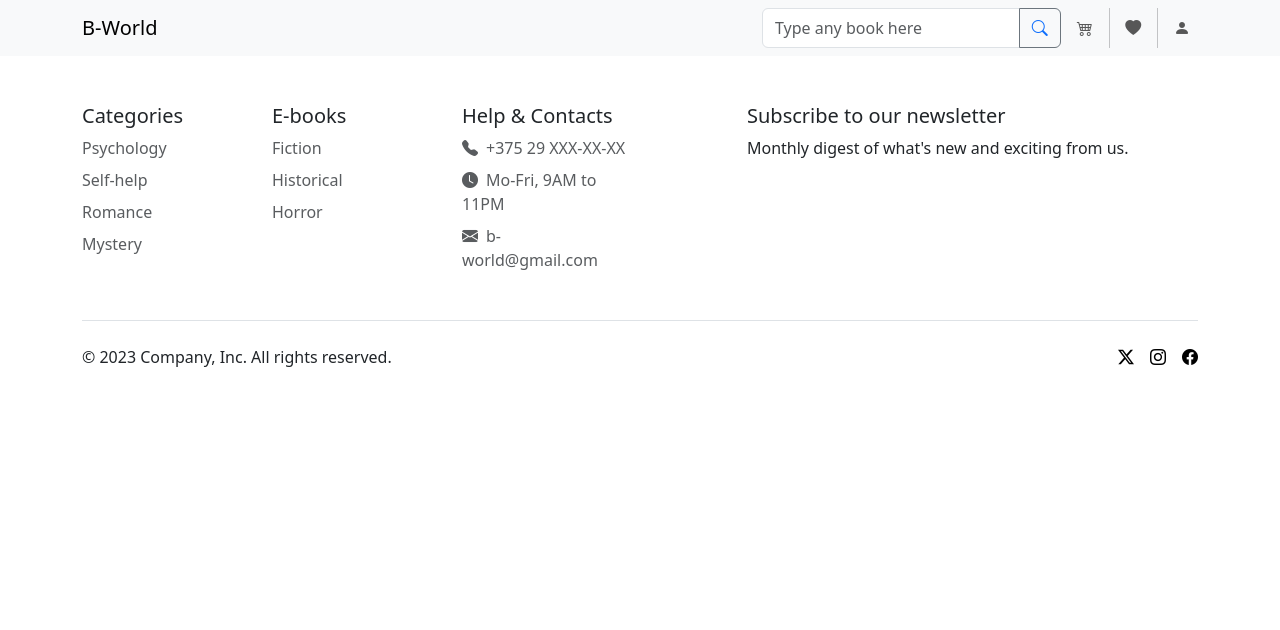
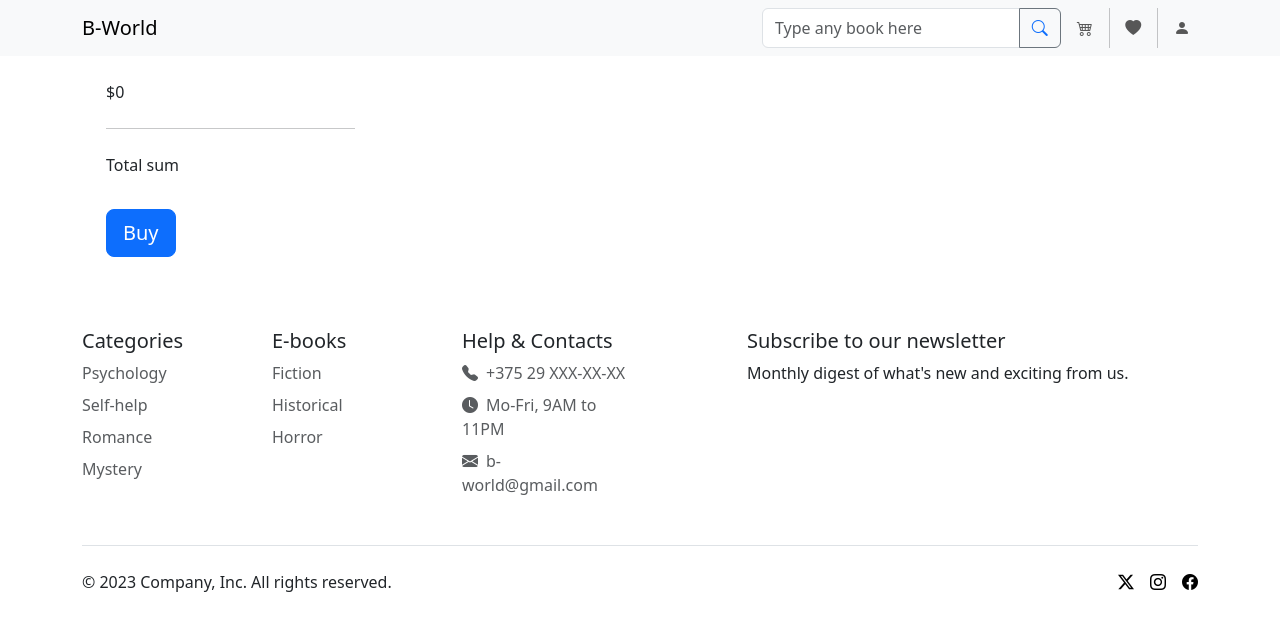
Before and after one commit to dromomania/bookstore, a React (Create React App) app in the folder bookshop/: page /cart in a window 1280 px wide. Shown: the top 630 px of the page. Built offline with nearby package versions, Linux system fonts and the light colour scheme.

Commit message:
feat: added total sum in cart

```diff
--- a/bookshop/src/components/CartItem/CartItem.tsx
+++ b/bookshop/src/components/CartItem/CartItem.tsx
@@ -49,7 +49,7 @@ const CartItem = (props: ICartItem) => {
                 <MDBTableHead>
                   <tr>
                     <th scope="col" className="h5">
-                      Shopping Bag
+
                     </th>
                     <th scope="col"></th>
                     <th scope="col">Quantity</th>
@@ -105,48 +105,6 @@ const CartItem = (props: ICartItem) => {
                 </MDBTableBody>
               </MDBTable>
             </MDBCol>
-            <MDBCard
-              className="shadow-2-strong mb-5 mb-lg-0"
-              style={{ borderRadius: "16px" }}
-            >
-              <MDBCardBody className="p-4">
-                <MDBRow>
-                  <MDBCol lg="4" xl="3">
-                    <div
-                      className="d-flex justify-content-between"
-                      style={{ fontWeight: "500" }}
-                    >
-                      <p className="mb-2">Subtotal</p>
-                      <p className="mb-2">$23.49</p>
-                    </div>
-
-                    <div
-                      className="d-flex justify-content-between"
-                      style={{ fontWeight: "500" }}
-                    >
-                      <p className="mb-0">$2.99</p>
-                    </div>
-
-                    <hr className="my-4" />
-
-                    <div
-                      className="d-flex justify-content-between mb-4"
-                      style={{ fontWeight: "500" }}
-                    >
-                      <p className="mb-2">Total (tax included)</p>
-                      <p className="mb-2">$26.48</p>
-                    </div>
-
-                    <MDBBtn block size="lg">
-                      <div className="d-flex justify-content-between">
-                        <span>Checkout</span>
-                        <span>$26.48</span>
-                      </div>
-                    </MDBBtn>
-                  </MDBCol>
-                </MDBRow>
-              </MDBCardBody>
-            </MDBCard>
           </MDBRow>
         </MDBContainer>
       </section>
--- a/bookshop/src/pages/Cart/Cart.tsx
+++ b/bookshop/src/pages/Cart/Cart.tsx
@@ -2,15 +2,47 @@ import { Container } from "react-bootstrap"
 import { CartItem } from "../../components"
 import { ICartItem, IStoreState } from "../../types"
 import { useSelector } from "react-redux"
+import { MDBBtn, MDBCardBody, MDBCol, MDBRow } from "mdb-react-ui-kit"
 
 const Cart = () => {
 
   const cartItems = useSelector((state: IStoreState) => state.cart.cartItems)
   const htmlCards = cartItems.map((el: ICartItem) => <CartItem {...el} />)
-
+  const totalSum = cartItems.reduce((acc: number, el: ICartItem) => {
+    const price =  parseFloat(el?.book.price.substring(1, el?.book.price.length - 1))
+    console.log(el.book.price)
+    if (!isNaN(price)) {
+      return acc + price
+    } else { return acc }
+  }, 0)
   return (
     <Container>
       {htmlCards}
+
+      <MDBCardBody className="p-4">
+                <MDBRow>
+                  <MDBCol lg="4" xl="3">
+                    <div
+                      className="d-flex justify-content-between"
+                      style={{ fontWeight: "500" }}
+                    >
+                      <p className="mb-0">${totalSum}</p>
+                    </div>
+                    <hr className="my-4" />
+                    <div
+                      className="d-flex justify-content-between mb-4"
+                      style={{ fontWeight: "500" }}
+                    >
+                      <p className="mb-2">Total sum</p>
+                    </div>
+                    <MDBBtn block size="lg">
+                      <div className="d-flex justify-content-between gap-2">
+                        <span>Buy</span>
+                      </div>
+                    </MDBBtn>
+                  </MDBCol>
+                </MDBRow>
+              </MDBCardBody>
     </Container>
   )
 }
--- a/bookshop/src/types.ts
+++ b/bookshop/src/types.ts
@@ -20,8 +20,7 @@ interface IUser {
   userName: string | undefined;
 }
 
-interface ICartItem
-{
+interface ICartItem {
   quantity: number,
   book: ICardInfo
 }
```
